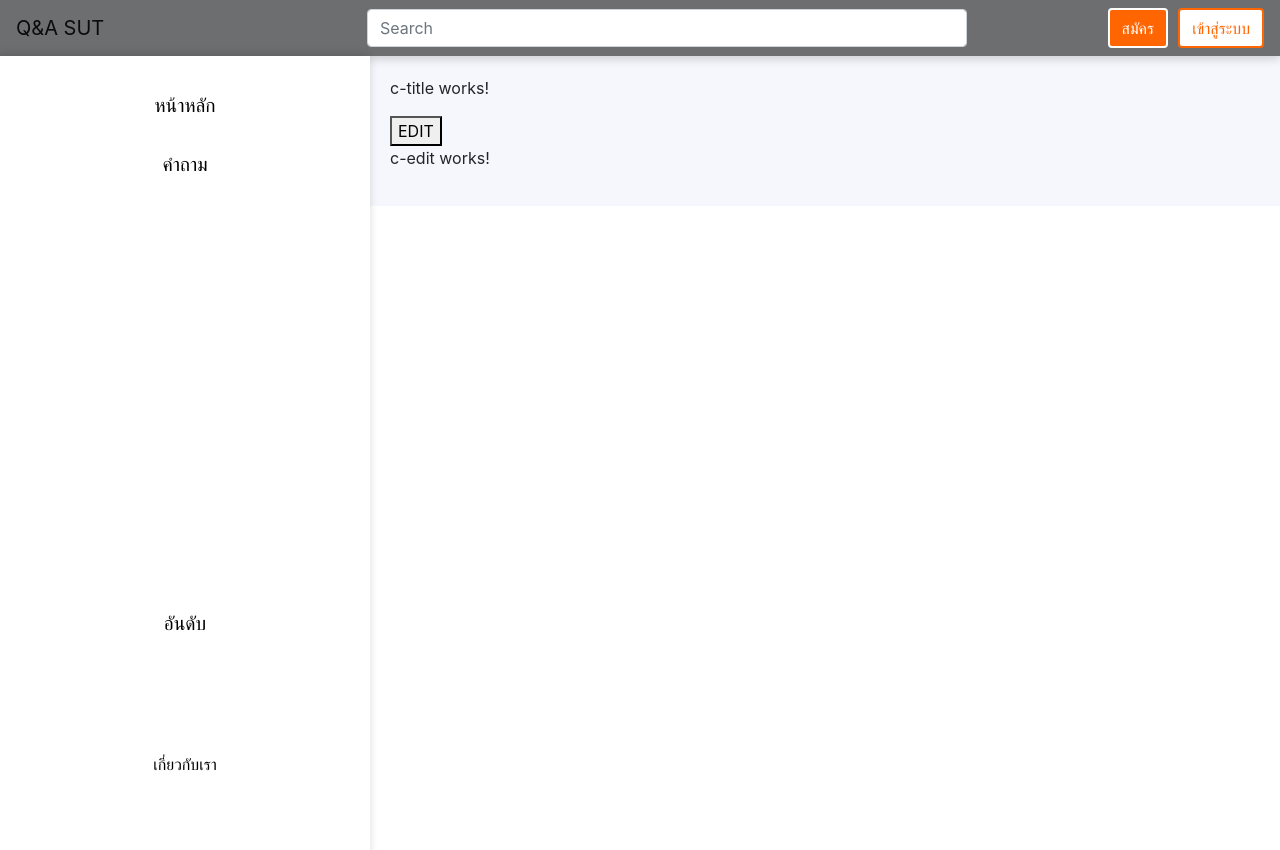
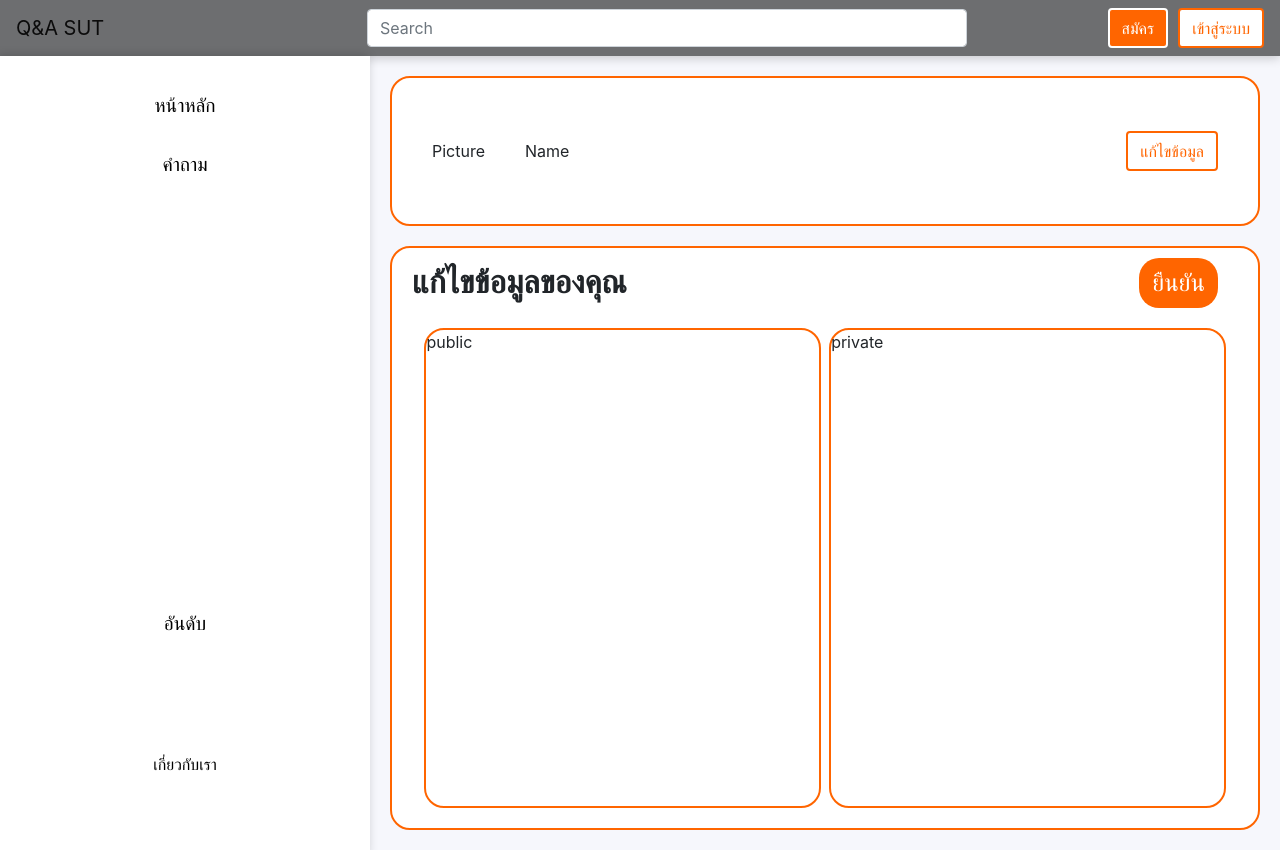
Before and after one commit to Advanced-Web-67/project, an Angular app in the folder Project/: page /profile/edit in a window 1280 px wide. Before the commit the page ends 800 px from the top, so only its background shows below. Built offline with nearby package versions, Linux system fonts and the light colour scheme.

Commit message:
profile layout update

```diff
--- a/Project/src/app/components/profile/c-edit/c-edit.component.css
+++ b/Project/src/app/components/profile/c-edit/c-edit.component.css
@@ -0,0 +1,60 @@
+.layout-edit {
+    background-color: white;
+    margin-top: 20px;
+    height: 100%;
+    width: 100%;
+    display: grid;
+    border-style: solid;
+    border-radius: 20px;
+    border-width: 2px;
+    border-color: #FF6500
+}
+
+.layout-edit-text {
+    height: 100%;
+    width: 100%;
+    padding-left: 20px;
+    padding-top: 10px;
+    display: flex;
+    justify-content: space-between;
+}
+
+.button-edit {
+    background-color: #FF6500;
+    color: white;
+    margin-right: 5vh;
+    font-size: 1.5rem;
+    border-radius: 20px;
+}
+
+.edit-text {
+    font-size: 2rem;
+    font-weight: bold;
+}
+
+.layout-data {
+    padding: 20px;
+    display: flex;
+    justify-content: center;
+    gap: 1%;
+}
+
+.public-data {
+    background-color: white;
+    height: 60vh;
+    width: 48%;
+    border-style: solid;
+    border-radius: 20px;
+    border-width: 2px;
+    border-color: #FF6500
+}
+
+.private-data {
+    background-color: white;
+    height: 100%;
+    width: 48%;
+    border-style: solid;
+    border-radius: 20px;
+    border-width: 2px;
+    border-color: #FF6500
+}
--- a/Project/src/app/components/profile/c-edit/c-edit.component.html
+++ b/Project/src/app/components/profile/c-edit/c-edit.component.html
@@ -1 +1,18 @@
-<p>c-edit works!</p>
+<div class="layout-edit">
+    <div class="layout-edit-text">
+        <div class="edit-text">
+            แก้ไขข้อมูลของคุณ
+        </div>
+        <button class="btn button-edit">
+            ยืนยัน
+        </button>
+    </div>
+    <div class="layout-data">
+        <div class="public-data">
+            public
+        </div>
+        <div class="private-data">
+            private
+        </div>
+    </div>
+</div>
--- a/Project/src/app/components/profile/c-summary/c-summary.component.css
+++ b/Project/src/app/components/profile/c-summary/c-summary.component.css
@@ -0,0 +1,59 @@
+.layout-summary {
+    background-color: white;
+    margin-top: 20px;
+    height: 100%;
+    width: 100%;
+    display: grid;
+    border-style: solid;
+    border-radius: 20px;
+    border-width: 2px;
+    border-color: #FF6500
+}
+
+.title-summary {
+    padding-left: 20px;
+    padding-top: 10px;
+    font-size: 2rem;
+    font-weight: bold;
+}
+
+.qa-summary {
+    padding-top: 10px;
+    display: flex;
+    justify-content: center;
+    gap: 1%;
+}
+
+.question-summary {
+    background-color: white;
+    height: 38vh;
+    width: 48%;
+    border-style: solid;
+    border-radius: 20px;
+    border-width: 2px;
+    border-color: #FF6500
+}
+
+.answer-summary {
+    background-color: white;
+    height: 100%;
+    width: 48%;
+    border-style: solid;
+    border-radius: 20px;
+    border-width: 2px;
+    border-color: #FF6500
+}
+
+.activity-layout {
+    padding: 20px;
+}
+
+.activity-summary {
+    background-color: white;
+    border-style: solid;
+    border-radius: 20px;
+    border-width: 2px;
+    border-color: #FF6500;
+    width: 100%;
+    height: 21.3vh;
+}
--- a/Project/src/app/components/profile/c-summary/c-summary.component.html
+++ b/Project/src/app/components/profile/c-summary/c-summary.component.html
@@ -1 +1,18 @@
-<p>c-summary works!</p>
+<div class="layout-summary">
+    <div class="title-summary">
+        สรุป
+    </div>
+    <div class="qa-summary">
+        <div class="question-summary">
+            Question
+        </div>
+        <div class="answer-summary">
+            Answer
+        </div>
+    </div>
+    <div class="activity-layout">
+        <div class="activity-summary">
+            Activity
+        </div>
+    </div>
+</div>
--- a/Project/src/app/components/profile/c-title/c-title.component.css
+++ b/Project/src/app/components/profile/c-title/c-title.component.css
@@ -0,0 +1,29 @@
+.layout-title {
+    background-color: white;
+    height: 150px;
+    width: 100%;
+    justify-content: space-between;
+    display: flex;
+    align-items: center;
+    border-color: #FF6500;
+    border-radius: 20px;
+    border-width: 2px;
+    border-style: solid;
+}
+
+.profile-display {
+    margin-left: 5vh;
+    gap: 5vh;
+    display: flex;
+}
+
+.button-layout {
+    margin-right: 5vh;
+}
+
+.button {
+    background-color: white;
+    border-width: 2px;
+    border-color: #FF6500;
+    color: #FF6500;
+}
--- a/Project/src/app/components/profile/c-title/c-title.component.html
+++ b/Project/src/app/components/profile/c-title/c-title.component.html
@@ -1,2 +1,13 @@
-<p>c-title works!</p>
-<button routerLink="/profile/edit">EDIT</button>
+<div class="layout-title">
+    <div class="profile-display">
+        <div>
+            Picture
+        </div>
+        <div>
+            Name
+        </div>
+    </div>
+    <div class="button-layout">
+        <button class="btn button" routerLink="/profile/edit">แก้ไขข้อมูล</button>
+    </div>
+</div>
```
